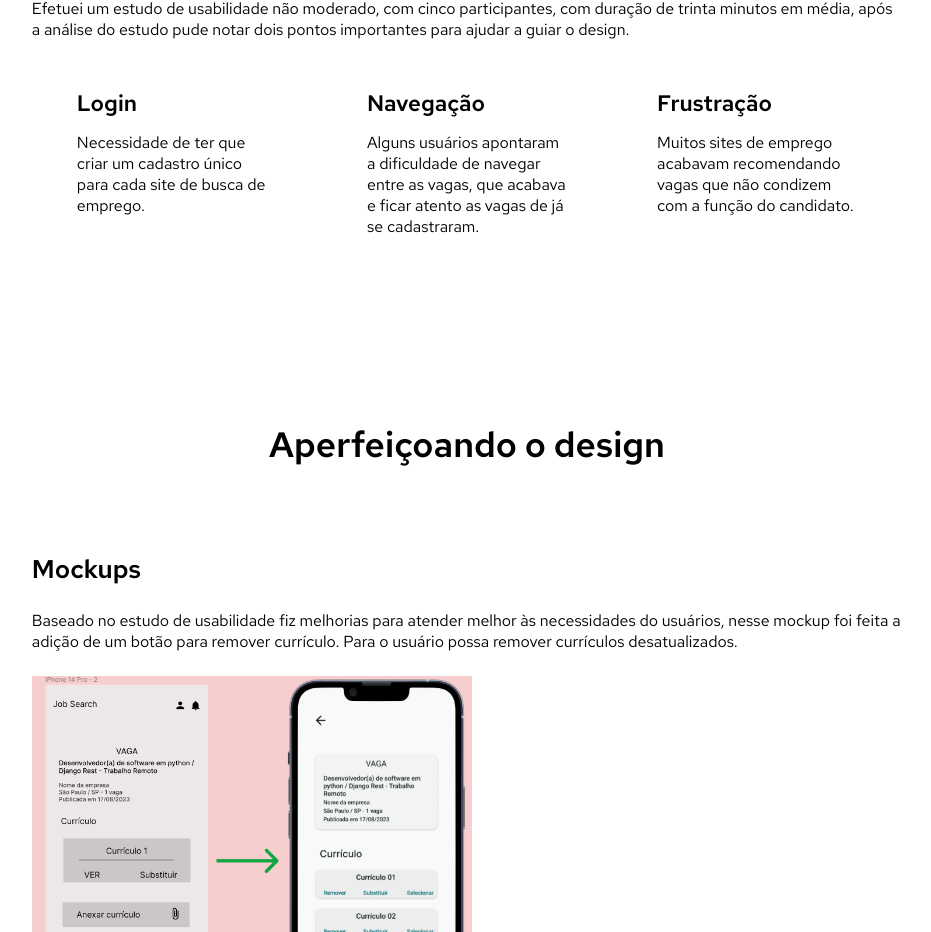
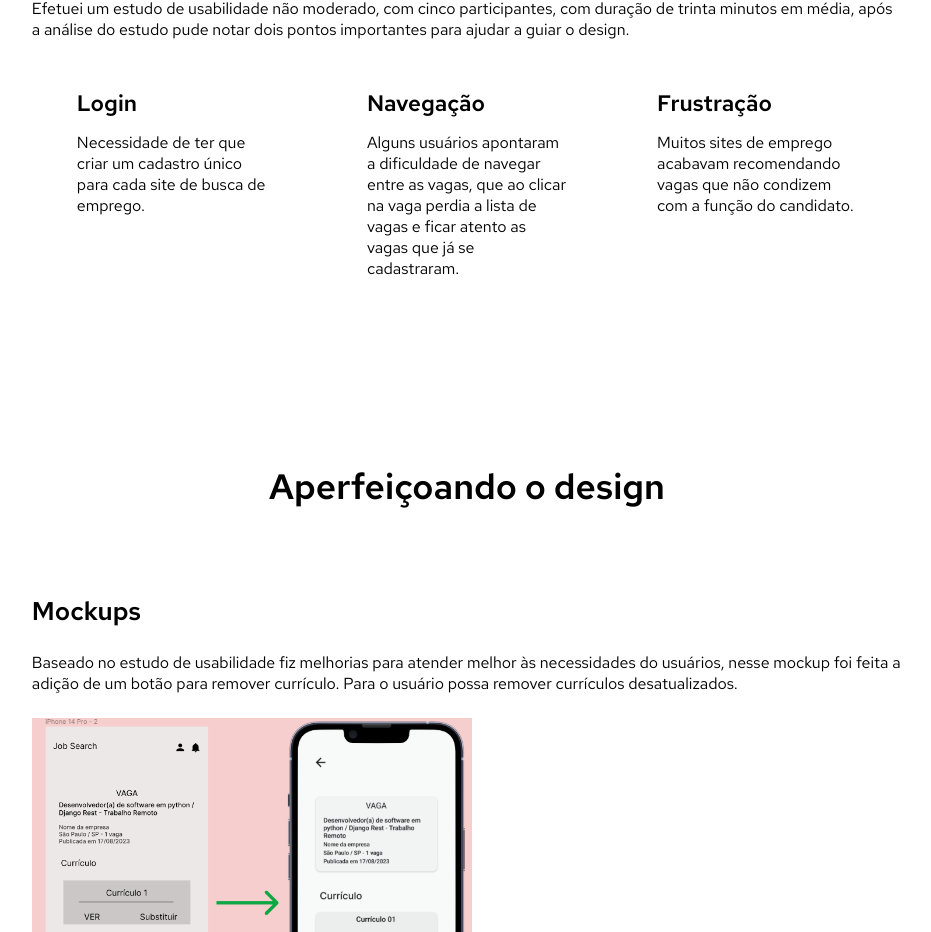
Before and after one commit to matheusjesse/portifolio-matheus-jesse, a React (Create React App) app: page /jobSearch in a window 1280 px wide. Shown: the part 3270-4202 px from the top of the page, without its empty margins (173-1104 px from the left). Built offline with nearby package versions, Linux system fonts and the light colour scheme; a web font is replaced by a local one.

Commit message:
chore: alterando texto do card de navegação

```diff
--- a/src/pages/JobSearch.js
+++ b/src/pages/JobSearch.js
@@ -93,7 +93,7 @@ export default function JobSearch() {
                     </div>
                     <div className="userResearchPoints">
                         <span className="pointsTitle">Navegação</span>
-                        <p className="pointsText">Alguns usuários apontaram a dificuldade de navegar entre as vagas, que acabava e ficar atento as vagas de já se cadastraram.</p>
+                        <p className="pointsText">Alguns usuários apontaram a dificuldade de navegar entre as vagas, que ao clicar na vaga perdia a lista de vagas e ficar atento as vagas que já se cadastraram.</p>
                     </div>
                     <div className="userResearchPoints">
                         <span className="pointsTitle">Frustração</span>
```
